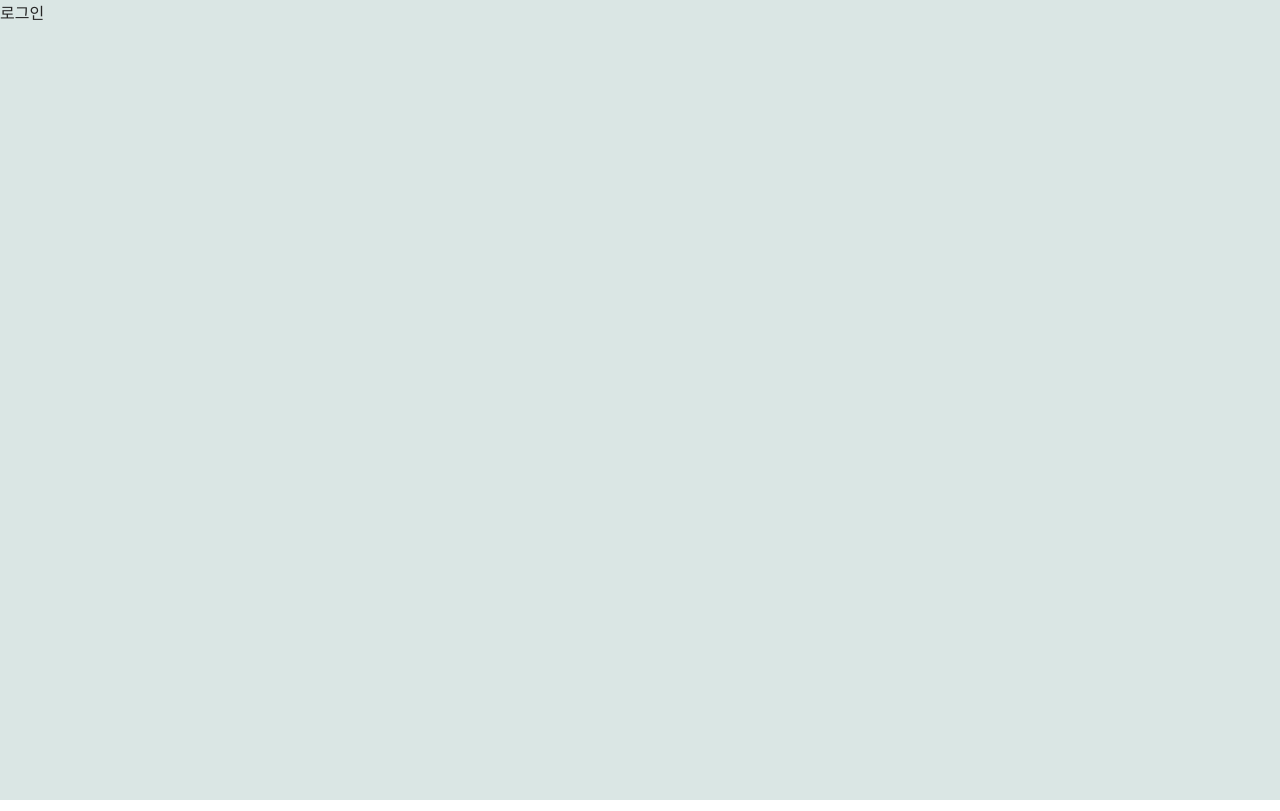
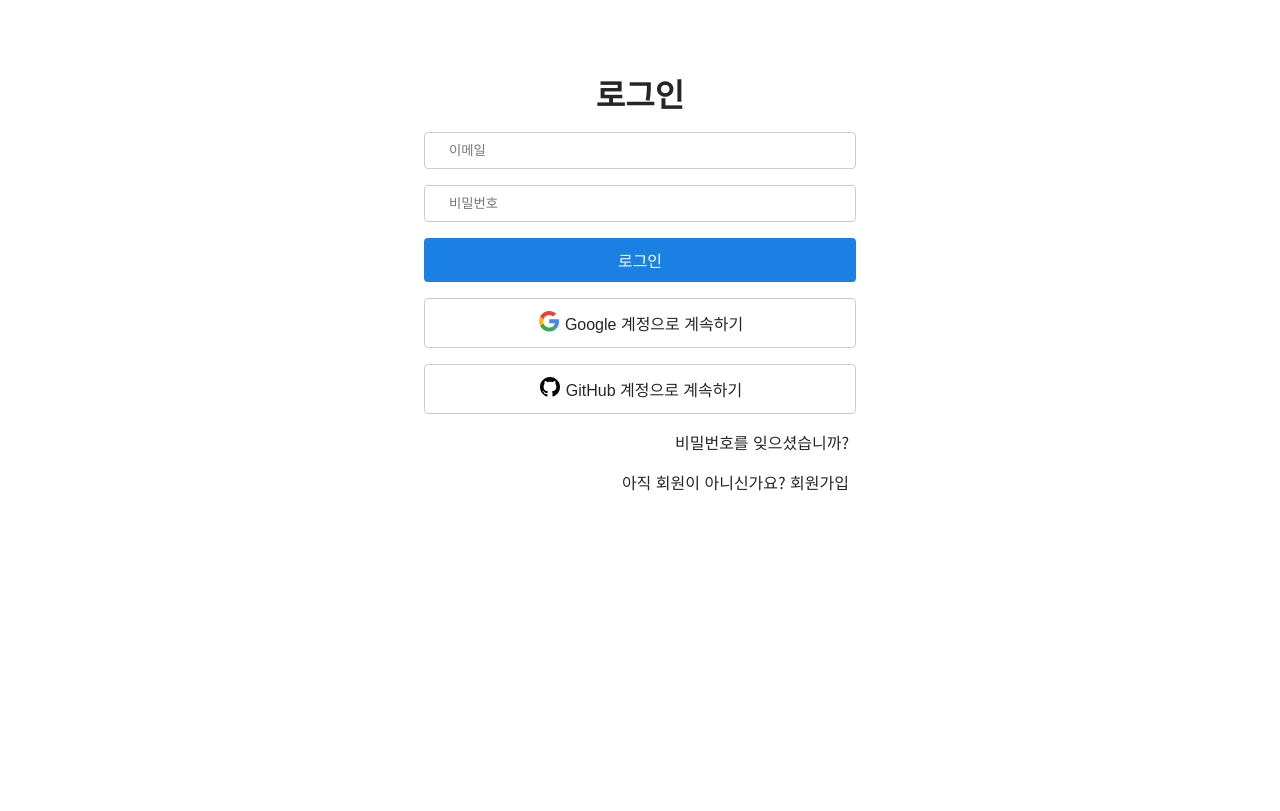
Before and after one commit to Kimkyungmin123/creddit-frontend, a Next.js app: page /login in a window 1280 px wide. Built offline with nearby package versions, Linux system fonts and the light colour scheme.

Commit message:
feat: 로그인 페이지 생성

```diff
--- a/components/Input/Input.module.css
+++ b/components/Input/Input.module.css
@@ -1,2 +1,91 @@
 .container {
+    background-color: var(--bg-page2);;
+    display: flex;
+    flex-direction: column;
+    align-items: center;
+
+    /* 임시 */
+    height: 86.9vh;
 }
+
+.loginContainer{
+    display: flex;
+    flex-direction: column;
+    align-items: center;
+    padding-top: 16px;
+    width:432px;
+    Height :57px;
+}
+
+.loginEmail{
+    padding: 10px 24px;
+    width:100%;
+    border: solid 1px var(--border);
+    border-radius: 4px;
+}
+
+.loginEmail:focus{
+    outline: solid 2px var(--border);
+}
+
+.loginPw{
+    margin-top: 16px;
+    width:100%;
+    padding: 10px 24px;
+    border: solid 1px var(--border);
+    border-radius: 4px;
+}
+
+.loginPw:focus{
+    outline: solid 2px var(--border);
+}
+
+.localLoginBtn{
+    background-color: var(--btn1);
+    width: 100%;
+    border-radius: 4px;
+    border: none;
+    cursor: pointer;
+    margin-top: 16px;
+    padding: 10px 24px;
+    color: var(--bg-page2);
+}
+
+.localLoginBtn:active{
+    background-color: var(--btn2);
+}
+
+.snsLoginBtn{
+    background-color: var(--fff);
+    width: 100%;
+    border: 1px solid;
+    border-radius: 4px;
+    cursor: pointer;
+    margin-top: 16px;
+    padding: 10px 24px;
+    border: solid 1px var(--border);
+    justify-items: center;
+    vertical-align: middle;
+}
+
+.nonLogin{
+    width: 100%;
+    margin-top: 16px;
+    display: flex;
+    flex-direction: column;
+    align-items:flex-end;
+    padding-right: 7px;
+}
+
+.nonAccount{
+    margin-top: 16px;
+
+}
+
+.snsLoginBtn > span{
+    vertical-align: middle;
+    padding: 0 2px;
+}
+.snsLoginBtn:active{
+    color:var(--text2)
+}
--- a/components/Input/Input.tsx
+++ b/components/Input/Input.tsx
@@ -1,5 +1,47 @@
+import { useState } from 'react';
+import { Github, Google } from '../../icons';
+import styles from './Input.module.css';
+
 const Input = () => {
-  return <div></div>;
+
+const [email, setEmail] = useState('');
+const [password, setPassword] = useState('');
+
+// const signIn = e =>{
+//   e.preventDefault();
+// }
+
+  return(
+  <div className={styles.container}>
+    <div className={styles.loginContainer}>
+        <form >
+
+        <input className={styles.loginEmail}
+          value={email}
+          onChange={e=>setEmail(e.target.value)}
+          placeholder="이메일"
+          type="text"
+          />
+
+        <input className={styles.loginPw}
+          type="password"
+          placeholder="비밀번호"
+          value={password}
+          onChange={e=>setPassword(e.target.value)}
+          />
+
+        <button className={styles.localLoginBtn} >로그인</button>
+        <button  className={styles.snsLoginBtn}><span><Google/></span><span>Google 계정으로 계속하기</span></button>
+        <button  className={styles.snsLoginBtn}><span><Github/></span><span>GitHub 계정으로 계속하기</span></button>
+        </form>
+
+        <div className={styles.nonLogin}>
+          <span className={styles.forgotPw}>비밀번호를 잊으셨습니까?</span>
+          <span className={styles.nonAccount}>아직 회원이 아니신가요? 회원가입</span>
+        </div>
+      </div>
+    </div>
+  );
 };
 
 export default Input;
--- a/pages/login.tsx
+++ b/pages/login.tsx
@@ -7,7 +7,7 @@ const Login: NextPage = () => {
   return (
     <Layout title="제목: 로그인">
       <div className={styles.container}>
-        로그인
+        <h1>로그인</h1>
         <Input />
       </div>
     </Layout>
--- a/styles/Login.module.css
+++ b/styles/Login.module.css
@@ -1,2 +1,7 @@
 .container {
+    background-color: var(--bg-page2);
+    display: flex;
+    flex-direction: column;
+    align-items: center;
+    padding-top: 70px;
 }
--- a/styles/variables.scss
+++ b/styles/variables.scss
@@ -2,7 +2,16 @@ body,
 body[data-theme='light'] {
   --bg-page1: #dae6e4;
   --bg-page2: #fff;
+
   --text1: #262626;
+  --text2: #DBDBDB;
+
+  --btn1: #1B80E4;
+  --btn2: #1666B6;
+  --btn3: #76B3EF;
+
+  --border:#CCCCCC;
+
 }
 
 @mixin dark {
```
